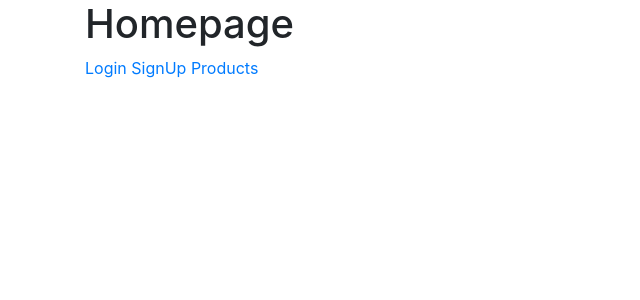
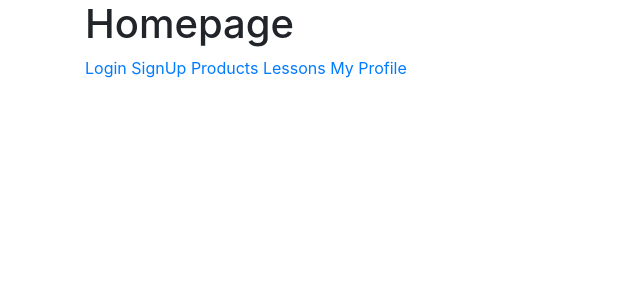
Before and after one commit to Code-Institute-Submissions/Warm-Bakes, a Django app: page / in a window 1280 px wide. Shown: the top 300 px of the page, without its empty margins (0-640 px from the left). Run offline with Django 3.2, Linux system fonts and the light colour scheme; some libraries are stand-ins or nearby versions.

Commit message:
updated homepage template to include  new routes

```diff
--- a/home/templates/home/index.template.html
+++ b/home/templates/home/index.template.html
@@ -5,4 +5,6 @@
 <a href="{%url 'account_login'%}">Login</a>
 <a href="{%url 'account_signup'%}">SignUp</a>
 <a href="{%url 'show_all_products_route'%}">Products</a>
+<a href="{%url 'show_all_lessons_route'%}">Lessons</a>
+<a href="{%url 'profile_page_route'%}">My Profile</a>
 {% endblock %}
```
